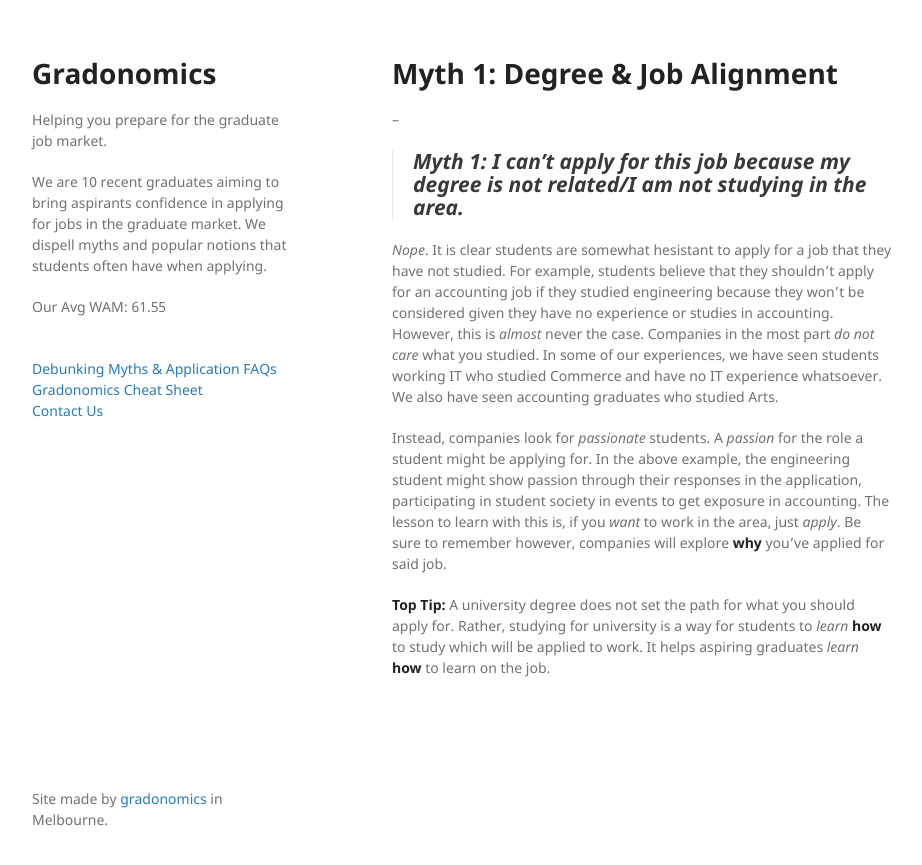
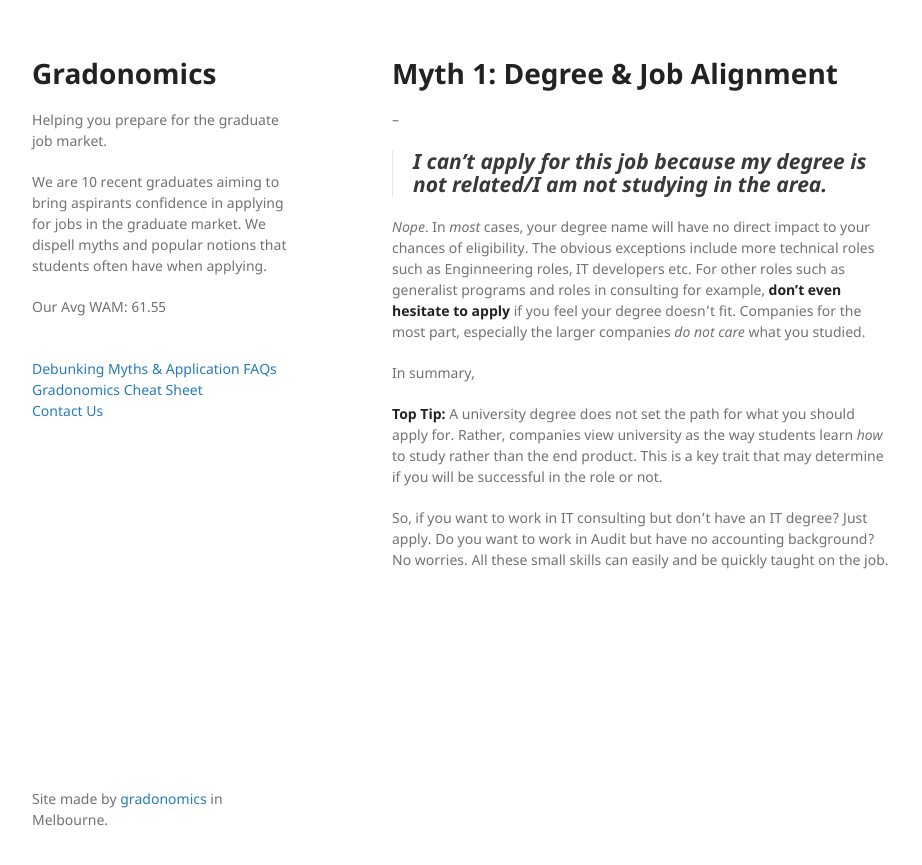
Before and after one commit to gradonomics/gradonomics-grad-help, a Jekyll site: the page built from myth-one.md, in a window 1280 px wide. Shown: the top 865 px of the page, without its empty margins (178-1100 px from the left). Built offline with Jekyll 4.4.1, drawn with Linux system fonts in a browser that asks for light colours; our own code applies the rules of GitHub Pages for plain Markdown files.

Commit message:
m1writeupdone

```diff
--- a/myth-one.md
+++ b/myth-one.md
@@ -5,10 +5,12 @@ layout: default
 
 --
 
-> ## [](#header-2)Myth 1: I can't apply for _this_ job because my degree is not related/I am not studying in the area.
+> ## [](#header-2)I can't apply for _this_ job because my degree is not related/I am not studying in the area.
 
-_Nope_. It is clear students are somewhat hesistant to apply for a job that they have not studied. For example, students believe that they shouldn't apply for an accounting job if they studied engineering because they won't be considered given they have no experience or studies in accounting. However, this is _almost_ never the case. Companies in the most part _do not care_ what you studied. In some of our experiences, we have seen students working IT who studied Commerce and have no IT experience whatsoever. We also have seen accounting graduates who studied Arts.
+_Nope_. In _most_ cases, your degree name will have no direct impact to your chances of eligibility. The obvious exceptions include more technical roles such as Enginneering roles, IT developers etc. For other roles such as generalist programs and roles in consulting for example, **don't even hesitate to apply** if you feel your degree doesn't fit. Companies for the most part, especially the larger companies _do not care_ what you studied.
 
-Instead, companies look for _passionate_ students. A _passion_ for the role a student might be applying for. In the above example, the engineering student might show passion through their responses in the application, participating in student society in events to get exposure in accounting. The lesson to learn with this is, if you _want_ to work in the area, just _apply_. Be sure to remember however, companies will explore **why** you've applied for said job.
+In summary,
 
-**Top Tip:** A university degree does not set the path for what you should apply for. Rather, studying for university is a way for students to _learn_ **how** to study which will be applied to work. It helps aspiring graduates _learn_ **how** to learn on the job.
+**Top Tip:** A university degree does not set the path for what you should apply for. Rather, companies view university as the way students learn _how_ to study rather than the end product. This is a key trait that may determine if you will be successful in the role or not.
+
+So, if you want to work in IT consulting but don't have an IT degree? Just apply. Do you want to work in Audit but have no accounting background? No worries. All these small skills can easily and be quickly taught on the job.
```
